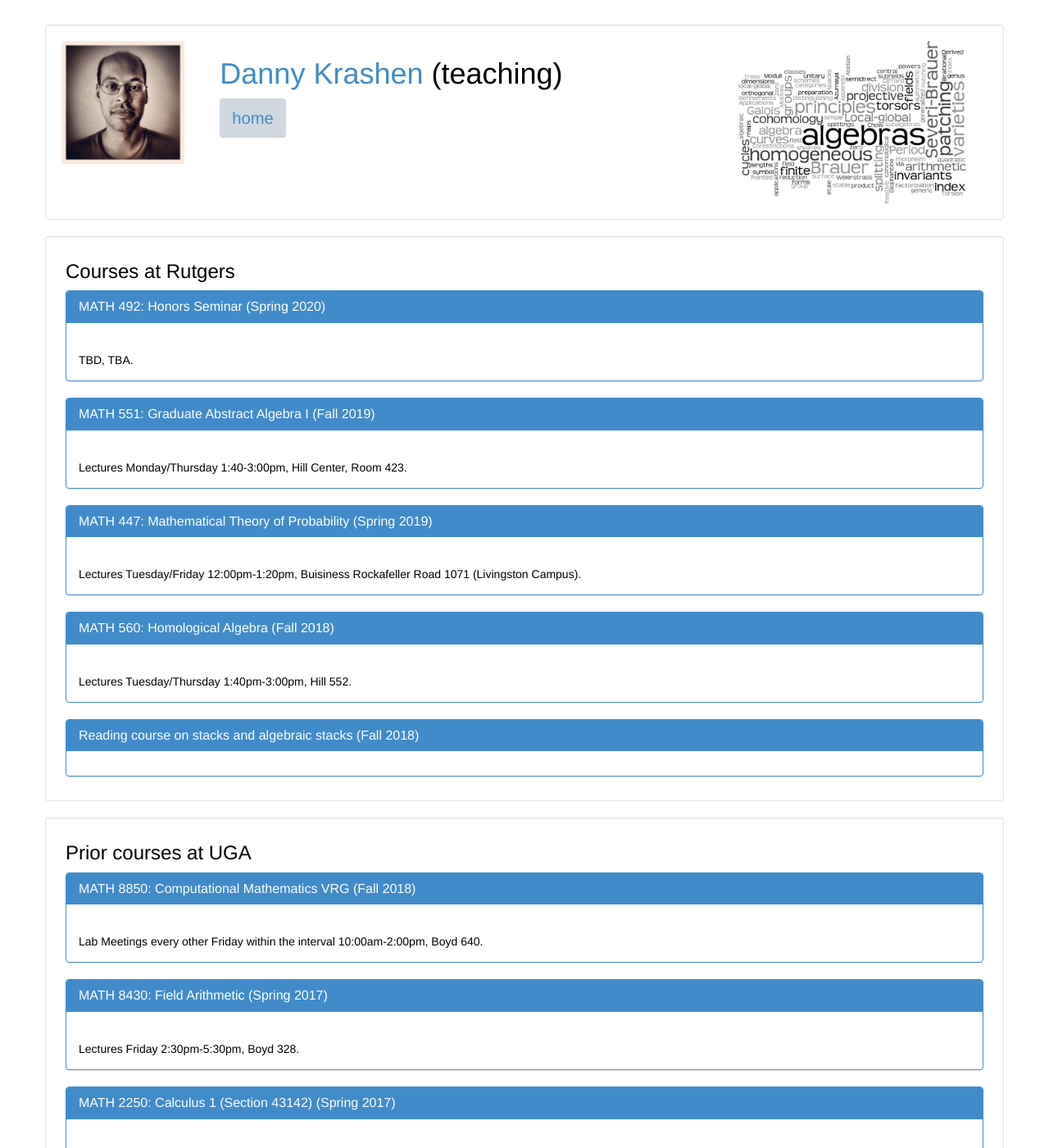
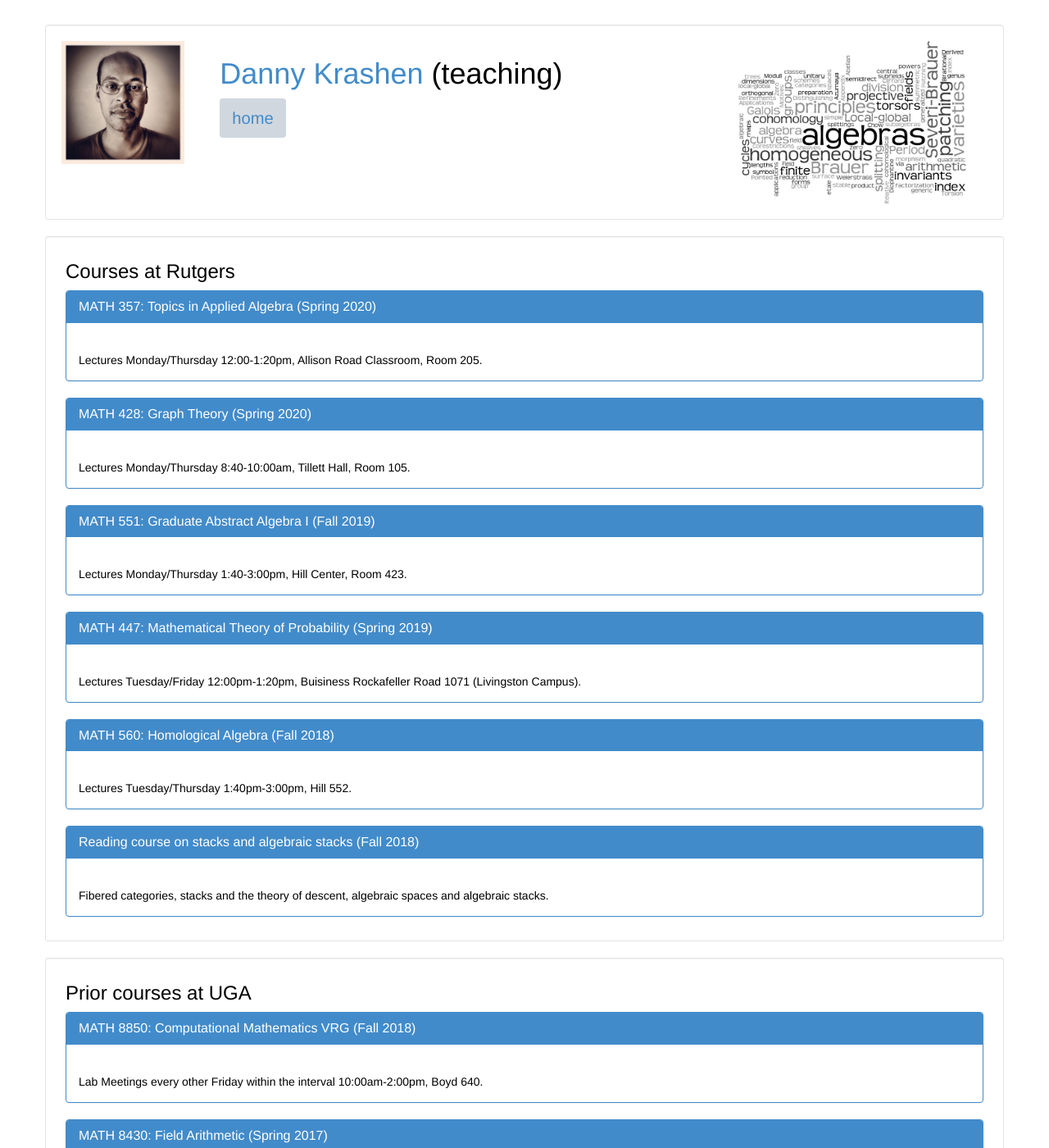
Before and after one commit to dkrashen/dkrashen.github.io, a Jekyll site: the page built from teaching.html, in a window 1280 px wide and 1400 px high. Shown: the whole window at 82% size. Built offline with Jekyll 4.4.1, drawn with Linux system fonts in a browser that asks for light colours; some of the changed text lies outside the part shown.

Commit message:
update course listings

```diff
--- /dev/null
+++ b/_data/courses-rutgers.yml
@@ -0,0 +1,36 @@
+---
+
+  - title: "MATH 357: Topics in Applied Algebra"
+    url: "http://dkrashen.github.io/"
+    schedule: "Lectures Monday/Thursday 12:00-1:20pm"
+    location: "Allison Road Classroom, Room 205"
+    semester: "Spring 2020"
+
+  - title: "MATH 428: Graph Theory"
+    url: "http://dkrashen.github.io/"
+    schedule: "Lectures Monday/Thursday 8:40-10:00am"
+    location: "Tillett Hall, Room 105"
+    semester: "Spring 2020"
+
+  - title: "MATH 551: Graduate Abstract Algebra I"
+    url: "http://dkrashen.github.io/algebra1/"
+    schedule: "Lectures Monday/Thursday 1:40-3:00pm"
+    location: "Hill Center, Room 423"
+    semester: "Fall 2019"
+
+  - title: "MATH 447: Mathematical Theory of Probability"
+    url: "http://dkrashen.github.io/probability/"
+    schedule: "Lectures Tuesday/Friday 12:00pm-1:20pm"
+    location: "Buisiness Rockafeller Road 1071 (Livingston Campus)"
+    semester: "Spring 2019"
+
+  - title: "MATH 560: Homological Algebra"
+    url: "http://dkrashen.github.io/homological-algebra/"
+    schedule: "Lectures Tuesday/Thursday 1:40pm-3:00pm"
+    location: "Hill 552"
+    semester: "Fall 2018"
+
+  - title: "Reading course on stacks and algebraic stacks"
+    url: "http://dkrashen.github.io/stacks-reading/"
+    semester: "Fall 2018"
+    description: "Fibered categories, stacks and the theory of descent, algebraic spaces and algebraic stacks."
--- /dev/null
+++ b/_data/courses-uga.yml
@@ -0,0 +1,59 @@
+---
+
+
+
+  - title: "MATH 8850: Computational Mathematics VRG"
+    url: "http://compvrg.github.io/compvrg-spring-2018/"
+    schedule: "Lab Meetings every other Friday within the interval 10:00am-2:00pm"
+    location: "Boyd 640"
+    semester: "Fall 2018"
+
+  - title: "MATH 8430: Field Arithmetic"
+    url: "http://dkrashen.github.io/fa/"
+    schedule: "Lectures Friday 2:30pm-5:30pm"
+    location: "Boyd 328"
+    semester: "Spring 2017"
+
+  - title: "MATH 2250: Calculus 1 (Section 43142)"
+    url: "http://dkrashen.github.io/calc1/"
+    schedule: "Lectures Tues/Thurs 12:30pm-1:45pm"
+    location: "Geography and Geology, room 300A"
+    schedule2: "Recitation Mon 12:20pm-1:10pm"
+    location2: "Forestry Resources, Building 4, room 418"
+    semester: "Spring 2017"
+
+  - title: "MATH 2250: Calculus 1 (Section 43008)"
+    url: "http://dkrashen.github.io/calc1/"
+    schedule: "Lectures Tues/Thurs 2:00pm-3:15pm"
+    location: "Geography and Geology, room 300A"
+    schedule2: "Recitation Mon 1:25pm-2:15pm"
+    location2: "Aderhold, room 112"
+    semester: "Spring 2017"
+
+  - title: "MATH/CS 4670/6670: Combinatorics"
+    url: "http://dkrashen.github.io/combinatorics/"
+    schedule: "Lectures MWF 1:25pm-2:15pm"
+    location: "Boyd Graduate Studies, Room 323"
+    semester: "Fall 2016"
+
+  - title: "MATH/CS 4690/6690: Graph Theory"
+    url: "http://dkrashen.github.io/graphtheory/"
+    schedule: "Lectures Tues/Thurs 12:30pm-1:45pm"
+    location: "Boyd Graduate Studies, Room 302"
+    semester: "Spring 2016"
+
+  -
+    number: "MATH 8330"
+    title: "Central Simple Algebras"
+    type: "graduate"
+    url: "http://dkrashen.github.io/csa/"
+    semester: "Spring 2015"
+    description: "An introduction to the theory of finite dimensional division algebras, the Brauer group, involutions and other things."
+
+  -
+    number: "MATH 8330"
+    title: "MATH 8330: Algebraic Stacks"
+    url: "http://dkrashen.github.io/stacks/"
+    type: "graduate"
+    description: "An introductory course in the theory of Descent, Algebraic Spaces and Algebraic Stacks."
+    semester: "Fall 2014"
--- a/_includes/course.html
+++ b/_includes/course.html
@@ -2,17 +2,24 @@
 
   <div class="panel-heading">
     <h3 class="panel-title">
+      {% if include.c.url %}
       <a href="{{ include.c.url }}">{{ include.c.title }}</a> ({{ include.c.semester }})
+      {% else %}
+      {{ include.c.title }} ({{ include.c.semester }})
+      {% endif %}
     </h3>
     </a>
   </div>
 
   <div class="panel-body">
-    {% if include.c.schedule %}<br>
+    {% if include.c.schedule %}<br />
     {{ include.c.schedule }}, {{ include.c.location }}.
     {% endif %}
-    {% if include.c.schedule2 %}<br>
+    {% if include.c.schedule2 %}<br />
     {{ include.c.schedule2}}, {{ include.c.location2 }}
+    {% endif %}
+    {% if include.c.description %}<br />
+    {{ include.c.description }}
     {% endif %}
   </div>
 
--- a/teaching.html
+++ b/teaching.html
@@ -9,7 +9,7 @@ title: teaching
 <div class="row well well-sm">
 	<div class="col-md-12">
 		<h3> Courses at Rutgers </h3>
-  			{% for c in site.data.metavita_public.courses-rutgers %}
+  			{% for c in site.data.courses-rutgers %}
 				{% include course.html c=c %}
   			{% endfor %}
 	</div>
@@ -17,7 +17,7 @@ title: teaching
 <div class="row well well-sm">
 	<div class="col-md-12">
 		<h3> Prior courses at UGA </h3>
-  			{% for c in site.data.metavita_public.courses-uga %}
+  			{% for c in site.data.courses-uga %}
 				{% include course.html c=c %}
   			{% endfor %}
 	</div>
```
